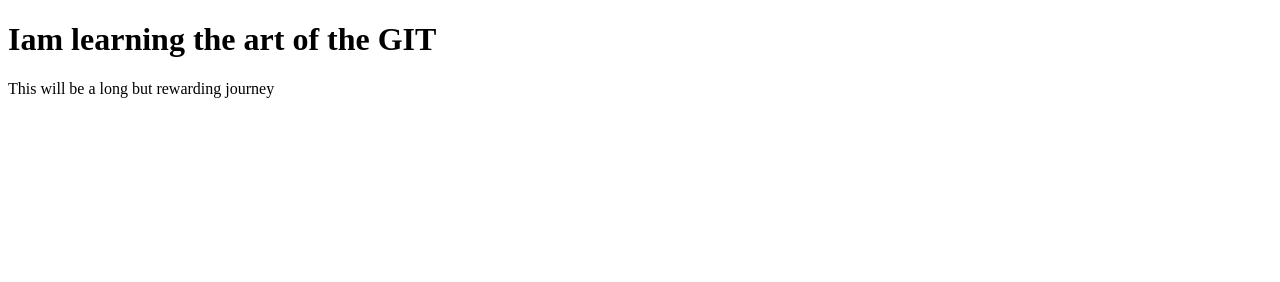
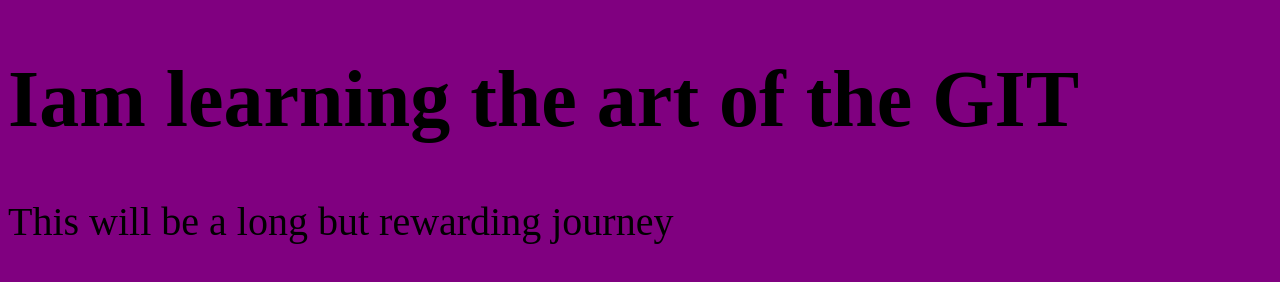
Before and after one commit to Knochen01/Teal-bg-style-site, a plain HTML site: page index.html in a window 1280 px wide. Drawn offline with Linux system fonts and the light colour scheme.

Commit message:
Added CSS File

```diff
--- a/index.html
+++ b/index.html
@@ -5,6 +5,7 @@
     <meta http-equiv="X-UA-Compatible" content="IE=edge">
     <meta name="viewport" content="width=device-width, initial-scale=1.0">
     <title>Document</title>
+    <link rel="stylesheet" href="style.css">
 </head>
 <body>
     <H1> Iam learning the art of the GIT</H1>
--- /dev/null
+++ b/style.css
@@ -0,0 +1,4 @@
+body {
+    background-color: purple;
+    font-size: 40px;
+}
```
